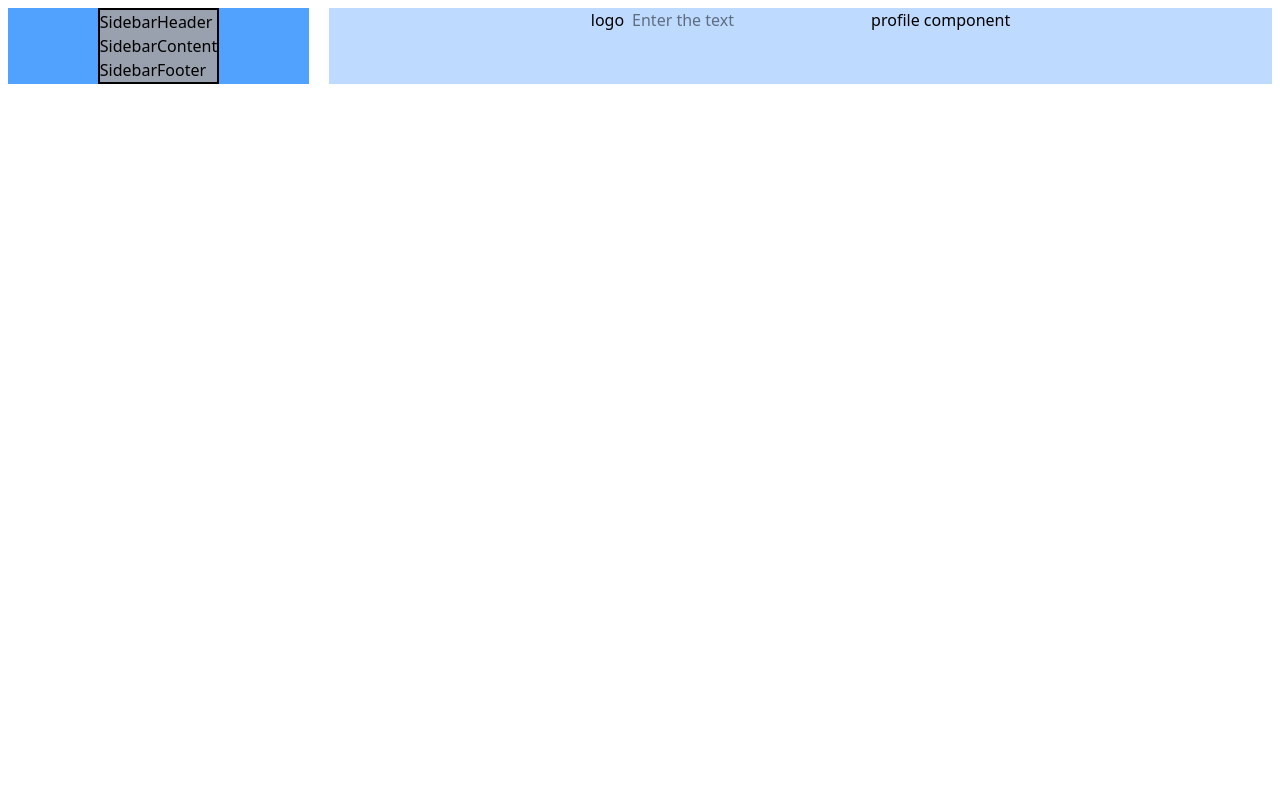
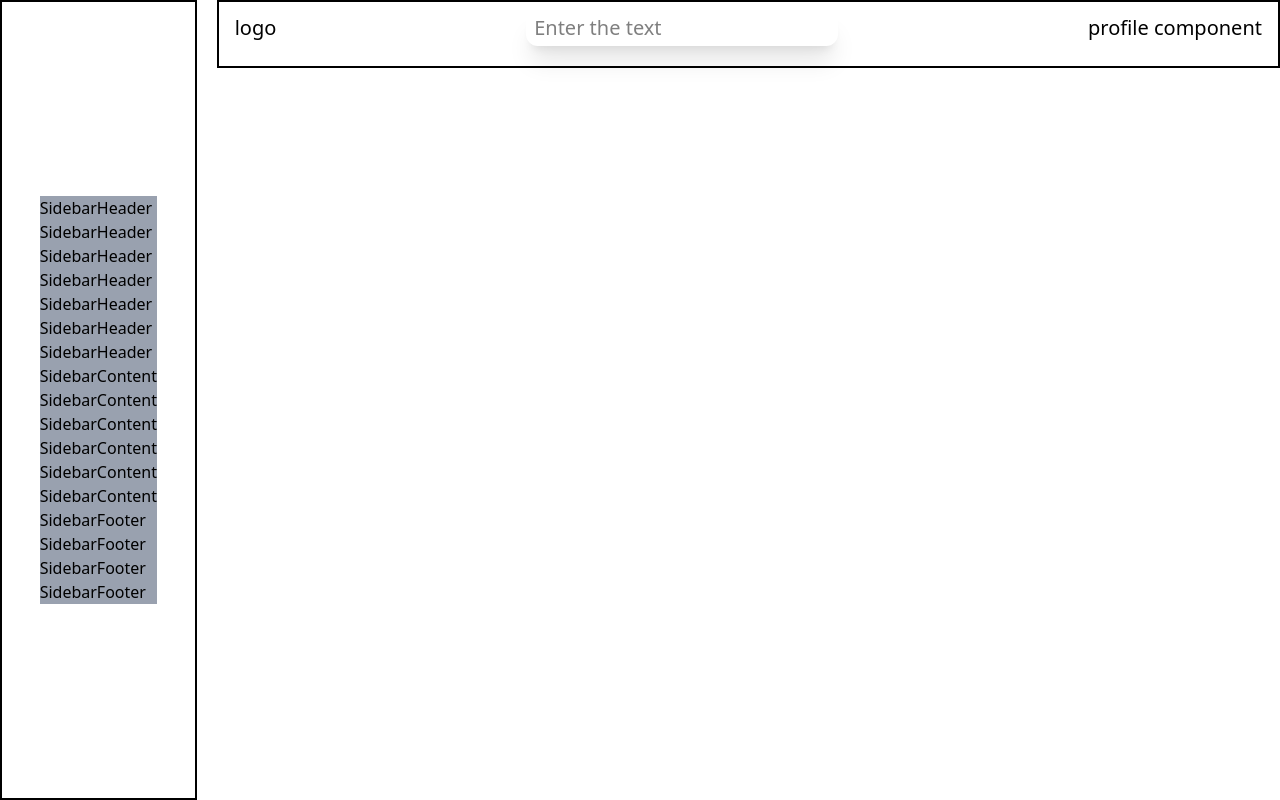
Before and after one commit to mouiz-youb/Mini-Dashboard, a React (Vite) app: page / in a window 1280 px wide. Built offline with nearby package versions, Linux system fonts and the light colour scheme.

Commit message:
fixe all the problem and the next step is create the admin page that is the first page

```diff
--- a/index.html
+++ b/index.html
@@ -8,7 +8,7 @@
     <link href="/src/index.css" rel="stylesheet" />
   </head>
   <body>
-    <div id="root"></div>
+    <div id="root" class="overflow-x-hidden"></div>
     <script type="module" src="/src/main.tsx"></script>
   </body>
 </html>
--- a/src/App.css
+++ b/src/App.css
@@ -0,0 +1,3 @@
+.transition-css {
+  transition: all 2s;
+}
--- a/src/App.tsx
+++ b/src/App.tsx
@@ -4,16 +4,17 @@ import { Routes, Route } from "react-router-dom";
 import Admin from "./pages/Admin";
 import Sidebar from "./components/Sidebar";
 import { useClick } from "./store/useClick";
+import "./App.css";
 function App() {
   const click = useClick((state) => state.click);
   return (
-    <div className="w-screen  p-2 gap-5 grid grid-cols-4 grid-rows-1    ">
+    <div className="w-screen gap-5  grid grid-cols-4 grid-rows-1 md:grid-cols-6  transition-css  h-screen  ">
       <Sidebar />
       <div
         className={
           !click
-            ? `col-start-1 col-end-5 row-start-1 row-end-1 md:col-start-2 md:col-end-5 md:row-start-1 md:row-end-1 bg-blue-200`
-            : `col-start-2 col-end-5 row-start-1 row-end-1 md:col-start-1 md:col-end-5 md:row-start-1 md:row-end-1 bg-blue-200 `
+            ? `col-start-1 col-end-7 row-start-1 row-end-1 md:col-start-2 md:col-end-7 md:row-start-1 md:row-end-1 overflow-y-scroll  `
+            : `col-start-2 col-end-7 row-start-1 row-end-1 md:col-start-1 md:col-end-7 md:row-start-1 md:row-end-1 overflow-y-scroll   `
         }
       >
         <Routes>
--- /dev/null
+++ b/src/components/AdminSectionOne.tsx
@@ -0,0 +1,9 @@
+import React from "react";
+
+function AdminSectionOne() {
+  return (
+    <div className="flex justify-center items-center flex-wrap flex-col md:flex-row"></div>
+  );
+}
+
+export default AdminSectionOne;
--- /dev/null
+++ b/src/components/Cart.tsx
@@ -0,0 +1,7 @@
+import React from "react";
+
+function Cart() {
+  return <div className="flex justify-center items-center flex-row"></div>;
+}
+
+export default Cart;
--- a/src/components/Navbar.tsx
+++ b/src/components/Navbar.tsx
@@ -1,19 +1,24 @@
 import React, { use } from "react";
 import { useClick } from "../store/useClick";
+import { Calendar } from "@mantine/dates";
 function Navbar() {
   const click = useClick((state) => state.click);
   const setClick = useClick((state) => state.setClick);
 
   console.log(click);
   return (
-    <div className="flex justify-center items-center felx-row gap-2 ">
+    <div className="flex justify-between items-center flex-row gap-2 w-full pt-2 pb-2 pl-4 pr-4    ">
       <div onClick={() => setClick()} className="cursor-pointer">
         logo{" "}
       </div>
       <div>
-        <input type="text" placeholder="Enter the text" />
+        <input
+          type="text"
+          placeholder="Enter the text"
+          className=" shadow-xl  pt-1 pb-1 pl-2 pr-2 rounded-xl "
+        />
       </div>
-      <div>profile component</div>
+      <div className="flex justify-center items-center ">profile component</div>
     </div>
   );
 }
--- a/src/components/Sidebar.tsx
+++ b/src/components/Sidebar.tsx
@@ -1,6 +1,7 @@
 import React, { useState, useEffect } from "react";
 import { useClick } from "../store/useClick";
 import SidebarC from "./SidebarC";
+import "../App.css";
 function Sidebar() {
   const click = useClick((state) => state.click);
   const [resized, setResized] = useState(window.innerWidth);
@@ -23,9 +24,9 @@ function Sidebar() {
     <>
       {resized < 768 ? (
         <div
-          className={` bg-amber-300  ${
+          className={`${
             click
-              ? `flex  justify-center items-center  col-start-1 col-end-2 row-start-1 row-end-1`
+              ? `flex  justify-center items-center  col-start-1 col-end-2 row-start-1 row-end-1 h-screen border-2`
               : `hidden`
           }`}
         >
@@ -35,7 +36,7 @@ function Sidebar() {
         <div
           className={` ${
             !click
-              ? `flex justify-center items-center   col-start-1 col-end-2 row-start-1 row-end-1 bg-blue-400`
+              ? `flex justify-center items-center   col-start-1 col-end-2 row-start-1 row-end-1  h-screen border-2`
               : ` hidden`
           }`}
         >
--- a/src/components/SidebarC.tsx
+++ b/src/components/SidebarC.tsx
@@ -4,7 +4,7 @@ import SidebarContent from "./SidebarContent";
 import SidebarFooter from "./SidebarFooter";
 function SidebarC() {
   return (
-    <div className="bg-gray-400 grid-rows-10 grid-col-1 gap-2 border-2 ">
+    <div className="bg-gray-400 grid-rows-10 grid-col-1 gap-2  ">
       <SidebarHeader />
       <SidebarContent />
       <SidebarFooter />
--- a/src/components/SidebarContent.tsx
+++ b/src/components/SidebarContent.tsx
@@ -2,7 +2,12 @@ import React from "react";
 
 function SidebarContent() {
   return (
-    <div>
+    <div className="">
+      <h1>SidebarContent</h1>
+      <h1>SidebarContent</h1>
+      <h1>SidebarContent</h1>
+      <h1>SidebarContent</h1>
+      <h1>SidebarContent</h1>
       <h1>SidebarContent</h1>
     </div>
   );
--- a/src/components/SidebarFooter.tsx
+++ b/src/components/SidebarFooter.tsx
@@ -2,7 +2,10 @@ import React from "react";
 
 function SidebarFooter() {
   return (
-    <div>
+    <div className="">
+      <h1>SidebarFooter</h1>
+      <h1>SidebarFooter</h1>
+      <h1>SidebarFooter</h1>
       <h1>SidebarFooter</h1>
     </div>
   );
--- a/src/components/SidebarHeader.tsx
+++ b/src/components/SidebarHeader.tsx
@@ -2,7 +2,13 @@ import React from "react";
 
 function SidebarHeader() {
   return (
-    <div>
+    <div className="">
+      <h1>SidebarHeader</h1>
+      <h1>SidebarHeader</h1>
+      <h1>SidebarHeader</h1>
+      <h1>SidebarHeader</h1>
+      <h1>SidebarHeader</h1>
+      <h1>SidebarHeader</h1>
       <h1>SidebarHeader</h1>
     </div>
   );
--- a/src/pages/Admin.tsx
+++ b/src/pages/Admin.tsx
@@ -1,9 +1,12 @@
 import React from "react";
 import Navbar from "../components/Navbar";
+import "../App.css";
+import AdminSectionOne from "../components/AdminSectionOne";
 function Admin() {
   return (
-    <div>
+    <div className="flex justify-center items-center flex-col gap-3 border-2 text-[15px] md:text-xl  w-full  ">
       <Navbar />
+      <AdminSectionOne />
     </div>
   );
 }
```
